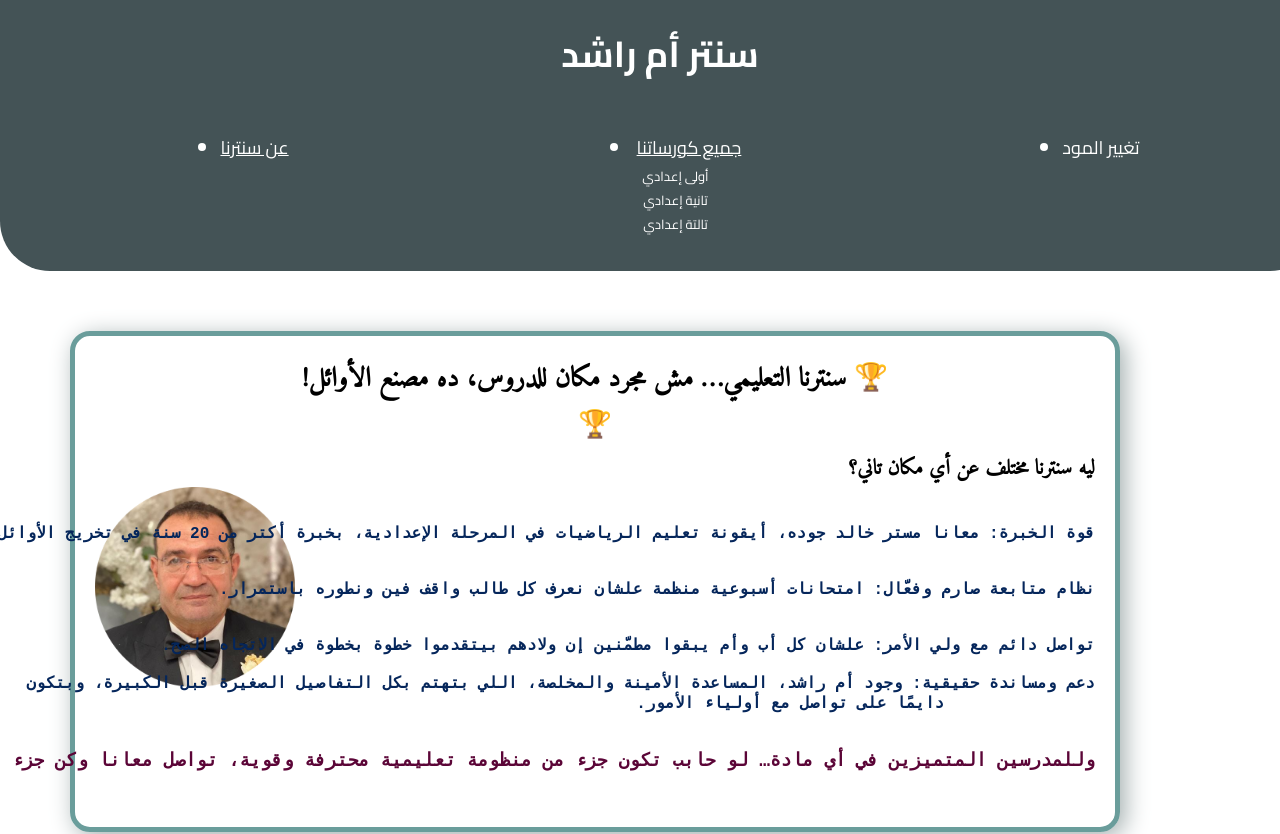
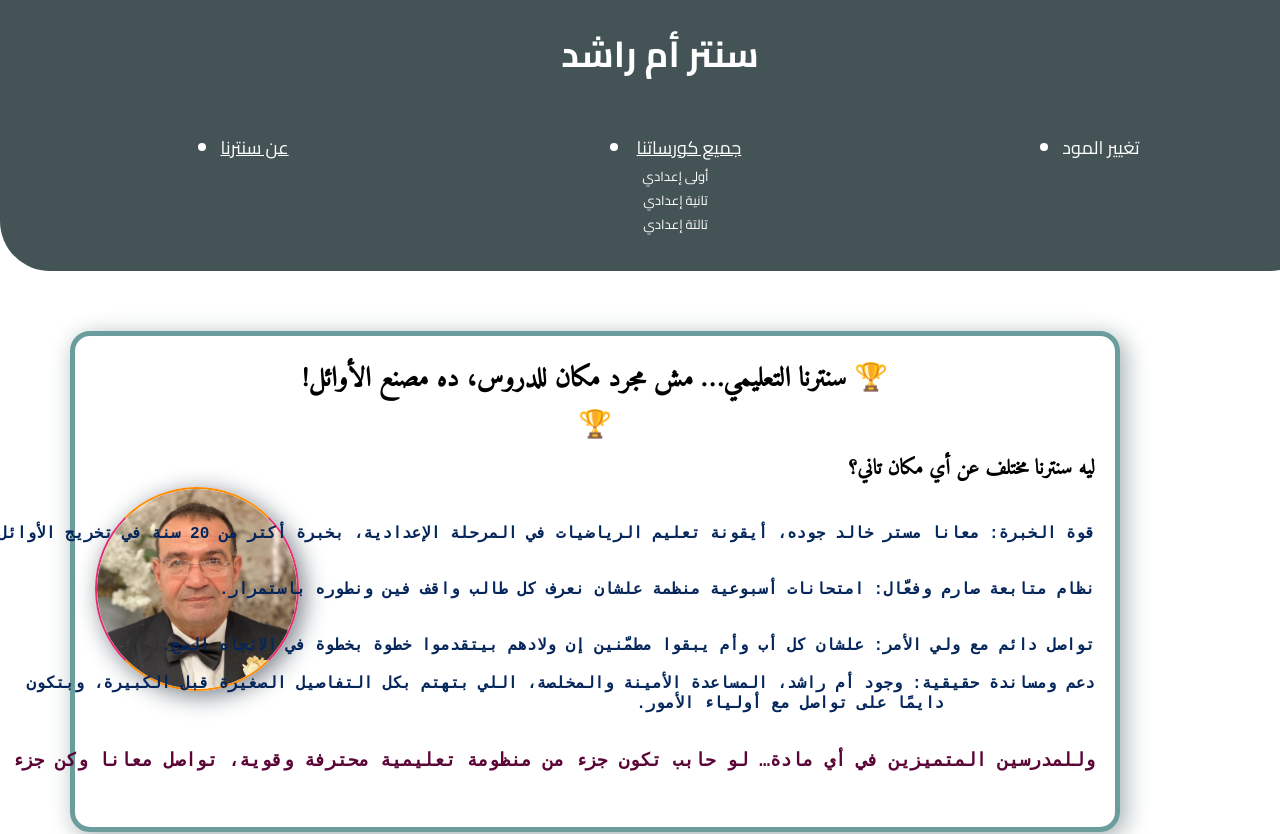
Before and after one commit to lolomamdo2006-lab/my-website, a plain HTML site: page index.html in a window 1280 px wide. Shown: the top 834 px of the page. Drawn offline with Linux system fonts and the light colour scheme.

Commit message:
Update index.html

```diff
--- a/index.html
+++ b/index.html
@@ -39,7 +39,7 @@
     <h3 dir="rtl">ليه سنترنا مختلف عن أي مكان تاني؟</h3>
 <div class="sora" >
 
-    <img width="20%" height="20%" src="./WhatsApp Image 2025-08-13 at 22.33.55_04989e9c-modified.png" >
+    <img id="khahled" width="20%" height="20%" src="./WhatsApp Image 2025-08-13 at 22.33.55_04989e9c-modified.png" >
 
     <h5 dir="rtl"><pre>
 
@@ -90,4 +90,5 @@
   </a>
 </footer>
 </body>
+
 </html>
```
